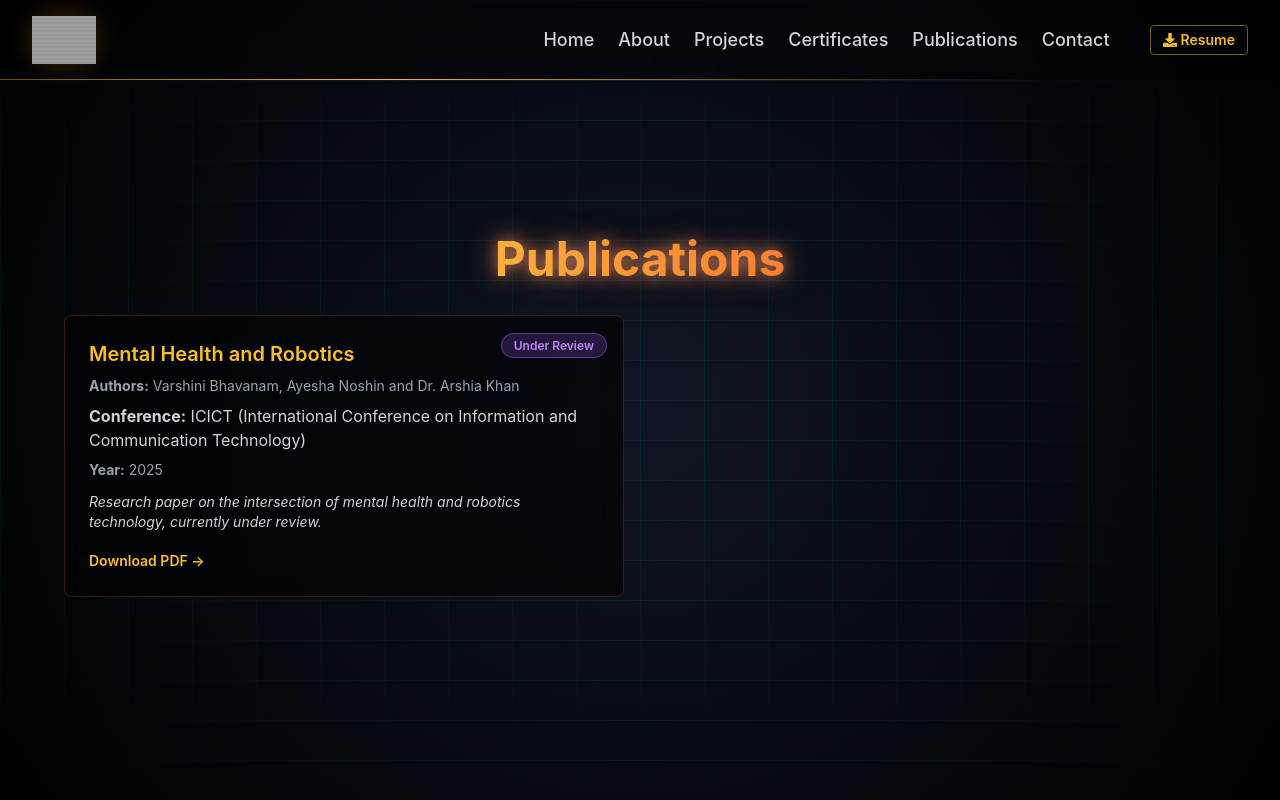
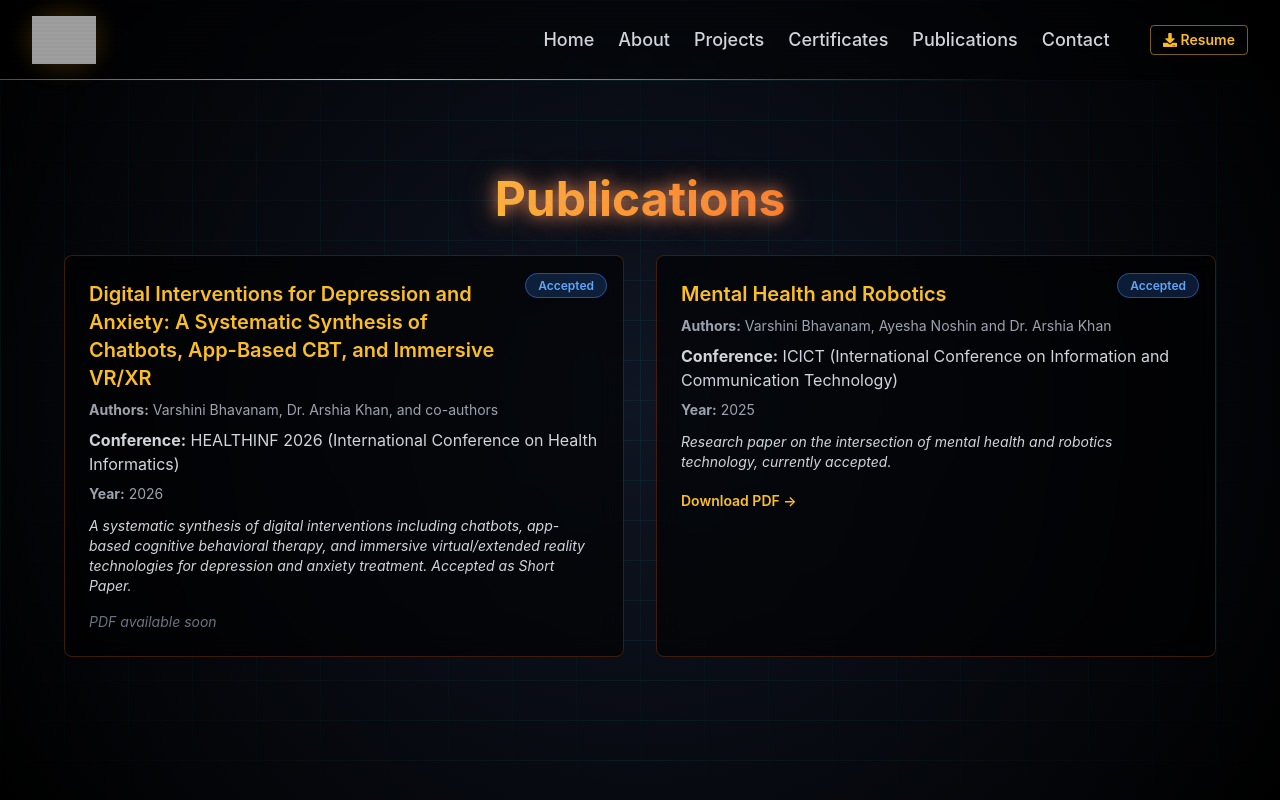
Before and after one commit to varsha698/portfolio-website, a React (Vite) app: page /#/publications in a window 1280 px wide. Shown: the top 800 px of the page. Built offline with nearby package versions, Linux system fonts and the light colour scheme; grey boxes are pictures that could not be loaded.

Commit message:
Add HEALTHINF 2026 accepted publication and update ICICT status to Accepted

```diff
--- a/src/pages/Publications.jsx
+++ b/src/pages/Publications.jsx
@@ -2,13 +2,22 @@ import { motion } from "framer-motion";
 
 const publications = [
   {
+    title: "Digital Interventions for Depression and Anxiety: A Systematic Synthesis of Chatbots, App-Based CBT, and Immersive VR/XR",
+    authors: "Varshini Bhavanam, Dr. Arshia Khan, and co-authors",
+    conference: "HEALTHINF 2026 (International Conference on Health Informatics)",
+    year: "2026",
+    status: "Accepted",
+    url: null, // Add PDF path when available
+    abstract: "A systematic synthesis of digital interventions including chatbots, app-based cognitive behavioral therapy, and immersive virtual/extended reality technologies for depression and anxiety treatment. Accepted as Short Paper.",
+  },
+  {
     title: "Mental Health and Robotics",
-    authors: "Varshini Bhavanam, Ayesha Noshin and Dr. Arshia Khan", // Update with co-authors if applicable
+    authors: "Varshini Bhavanam, Ayesha Noshin and Dr. Arshia Khan",
     conference: "ICICT (International Conference on Information and Communication Technology)",
     year: "2025",
-    status: "Under Review",
+    status: "Accepted",
     url: "/portfolio-website/ICICT_Mental_Health_and_Robotics.pdf",
-    abstract: "Research paper on the intersection of mental health and robotics technology, currently under review.",
+    abstract: "Research paper on the intersection of mental health and robotics technology, currently accepted.",
   },
 ];
 
@@ -113,7 +122,7 @@ const Publications = () => {
                 <p className="text-sm mb-4 italic text-gray-300">{pub.abstract}</p>
               )}
 
-              {pub.url && (
+              {pub.url ? (
                 <a
                   href={pub.url}
                   target="_blank"
@@ -122,6 +131,8 @@ const Publications = () => {
                 >
                   {pub.url.endsWith('.pdf') ? 'Download PDF →' : 'View Paper →'}
                 </a>
+              ) : (
+                <p className="text-sm text-gray-500 italic">PDF available soon</p>
               )}
             </motion.div>
           ))}
```
Also changed, not shown: 4 other files (tests, documents, lock files or other folders).
